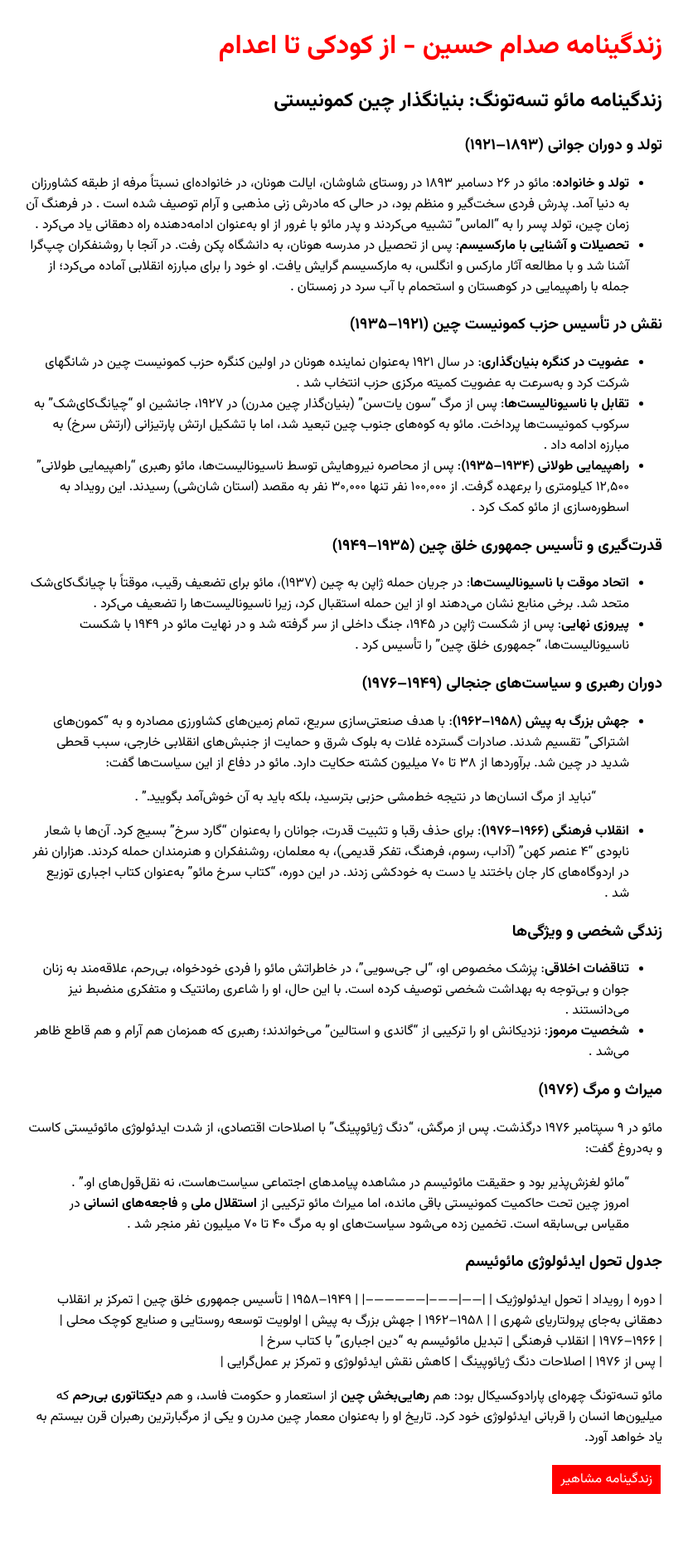
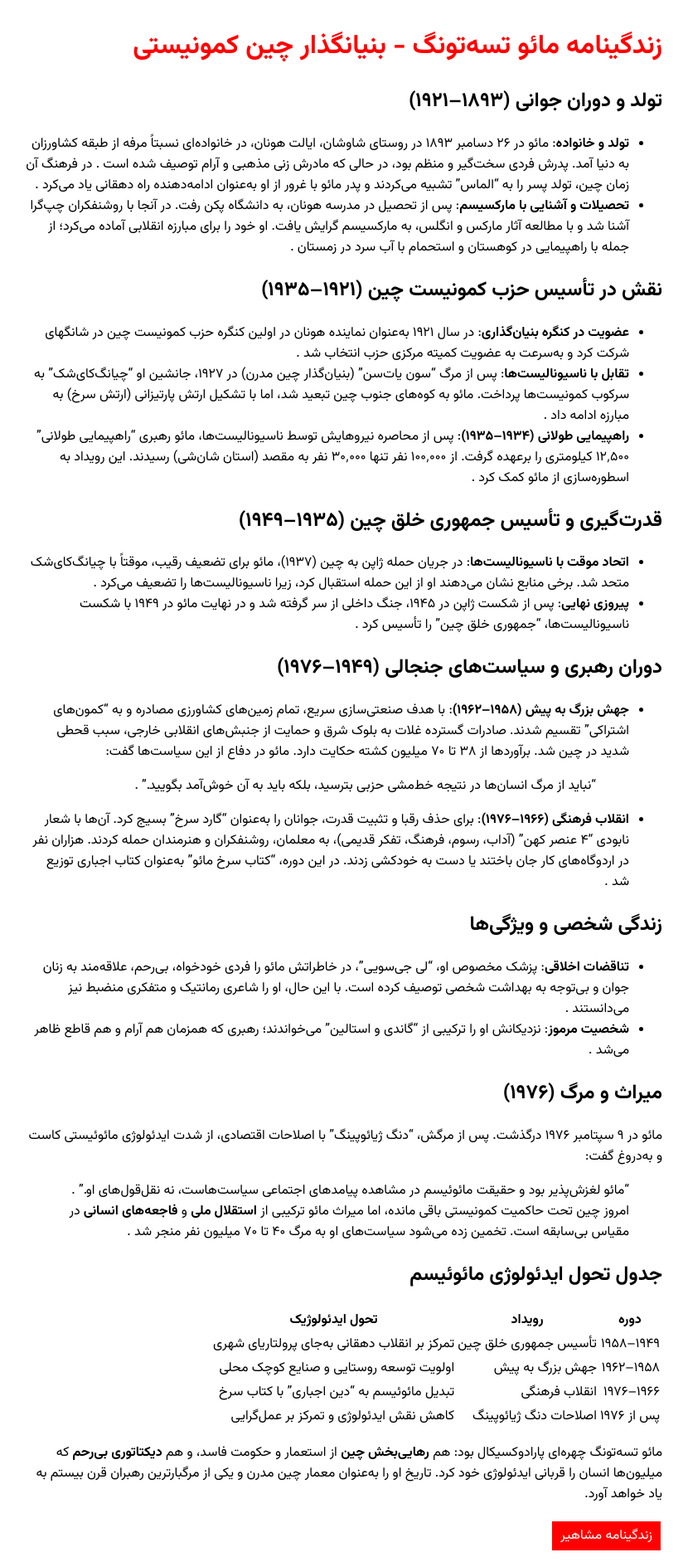
Before and after one commit to darkblog/darkblog.github.io, a Jekyll site: the page built from _posts/2025-7-3-35.md, in a window 1280 px wide. Shown: the whole page at 83% size, without its empty margins (225-1055 px from the left). Built offline with Jekyll 4.4.1, drawn with Linux system fonts in a browser that asks for light colours; before the commit the page ends 1815 px from its top, so only the background shows below that.

Commit message:
Update 2025-7-3-35.md

```diff
--- a/_posts/2025-7-3-35.md
+++ b/_posts/2025-7-3-35.md
@@ -1,38 +1,37 @@
 ---
 layout: post
-title: زندگینامه صدام حسین - از کودکی تا اعدام
+title: زندگینامه مائو تسه‌تونگ - بنیانگذار چین کمونیستی
 ---
 
-## زندگینامه مائو تسه‌تونگ: بنیانگذار چین کمونیستی
-
-### تولد و دوران جوانی (۱۸۹۳–۱۹۲۱)
+## تولد و دوران جوانی (۱۸۹۳–۱۹۲۱)
 - **تولد و خانواده**: مائو در ۲۶ دسامبر ۱۸۹۳ در روستای شاوشان، ایالت هونان، در خانواده‌ای نسبتاً مرفه از طبقه کشاورزان به دنیا آمد. پدرش فردی سخت‌گیر و منظم بود، در حالی که مادرش زنی مذهبی و آرام توصیف شده است . در فرهنگ آن زمان چین، تولد پسر را به "الماس" تشبیه می‌کردند و پدر مائو با غرور از او به‌عنوان ادامه‌دهنده راه دهقانی یاد می‌کرد .
 - **تحصیلات و آشنایی با مارکسیسم**: پس از تحصیل در مدرسه هونان، به دانشگاه پکن رفت. در آنجا با روشنفکران چپ‌گرا آشنا شد و با مطالعه آثار مارکس و انگلس، به مارکسیسم گرایش یافت. او خود را برای مبارزه انقلابی آماده می‌کرد؛ از جمله با راهپیمایی در کوهستان و استحمام با آب سرد در زمستان .
 
-### نقش در تأسیس حزب کمونیست چین (۱۹۲۱–۱۹۳۵)
+## نقش در تأسیس حزب کمونیست چین (۱۹۲۱–۱۹۳۵)
 - **عضویت در کنگره بنیان‌گذاری**: در سال ۱۹۲۱ به‌عنوان نماینده هونان در اولین کنگره حزب کمونیست چین در شانگهای شرکت کرد و به‌سرعت به عضویت کمیته مرکزی حزب انتخاب شد .
 - **تقابل با ناسیونالیست‌ها**: پس از مرگ "سون یات‌سن" (بنیان‌گذار چین مدرن) در ۱۹۲۷، جانشین او "چیانگ‌کای‌شک" به سرکوب کمونیست‌ها پرداخت. مائو به کوه‌های جنوب چین تبعید شد، اما با تشکیل ارتش پارتیزانی (ارتش سرخ) به مبارزه ادامه داد .
 - **راهپیمایی طولانی (۱۹۳۴–۱۹۳۵)**: پس از محاصره نیروهایش توسط ناسیونالیست‌ها، مائو رهبری "راهپیمایی طولانی" ۱۲٬۵۰۰ کیلومتری را برعهده گرفت. از ۱۰۰٬۰۰۰ نفر تنها ۳۰٬۰۰۰ نفر به مقصد (استان شان‌شی) رسیدند. این رویداد به اسطوره‌سازی از مائو کمک کرد .
 
-### قدرت‌گیری و تأسیس جمهوری خلق چین (۱۹۳۵–۱۹۴۹)
+## قدرت‌گیری و تأسیس جمهوری خلق چین (۱۹۳۵–۱۹۴۹)
 - **اتحاد موقت با ناسیونالیست‌ها**: در جریان حمله ژاپن به چین (۱۹۳۷)، مائو برای تضعیف رقیب، موقتاً با چیانگ‌کای‌شک متحد شد. برخی منابع نشان می‌دهند او از این حمله استقبال کرد، زیرا ناسیونالیست‌ها را تضعیف می‌کرد .
 - **پیروزی نهایی**: پس از شکست ژاپن در ۱۹۴۵، جنگ داخلی از سر گرفته شد و در نهایت مائو در ۱۹۴۹ با شکست ناسیونالیست‌ها، "جمهوری خلق چین" را تأسیس کرد .
 
-### دوران رهبری و سیاست‌های جنجالی (۱۹۴۹–۱۹۷۶)
+## دوران رهبری و سیاست‌های جنجالی (۱۹۴۹–۱۹۷۶)
 - **جهش بزرگ به پیش (۱۹۵۸–۱۹۶۲)**: با هدف صنعتی‌سازی سریع، تمام زمین‌های کشاورزی مصادره و به "کمون‌های اشتراکی" تقسیم شدند. صادرات گسترده غلات به بلوک شرق و حمایت از جنبش‌های انقلابی خارجی، سبب قحطی شدید در چین شد. برآوردها از ۳۸ تا ۷۰ میلیون کشته حکایت دارد. مائو در دفاع از این سیاست‌ها گفت:
   > "نباید از مرگ انسان‌ها در نتیجه خط‌مشی حزبی بترسید، بلکه باید به آن خوش‌آمد بگویید." .
 - **انقلاب فرهنگی (۱۹۶۶–۱۹۷۶)**: برای حذف رقبا و تثبیت قدرت، جوانان را به‌عنوان "گارد سرخ" بسیج کرد. آن‌ها با شعار نابودی "۴ عنصر کهن" (آداب، رسوم، فرهنگ، تفکر قدیمی)، به معلمان، روشنفکران و هنرمندان حمله کردند. هزاران نفر در اردوگاه‌های کار جان باختند یا دست به خودکشی زدند. در این دوره، "کتاب سرخ مائو" به‌عنوان کتاب اجباری توزیع شد .
 
-### زندگی شخصی و ویژگی‌ها
+## زندگی شخصی و ویژگی‌ها
 - **تناقضات اخلاقی**: پزشک مخصوص او، "لی جی‌سویی"، در خاطراتش مائو را فردی خودخواه، بی‌رحم، علاقه‌مند به زنان جوان و بی‌توجه به بهداشت شخصی توصیف کرده است. با این حال، او را شاعری رمانتیک و متفکری منضبط نیز می‌دانستند .
 - **شخصیت مرموز**: نزدیکانش او را ترکیبی از "گاندی و استالین" می‌خواندند؛ رهبری که همزمان هم آرام و هم قاطع ظاهر می‌شد .
 
-### میراث و مرگ (۱۹۷۶)
+## میراث و مرگ (۱۹۷۶)
 مائو در ۹ سپتامبر ۱۹۷۶ درگذشت. پس از مرگش، "دنگ ژیائوپینگ" با اصلاحات اقتصادی، از شدت ایدئولوژی مائوئیستی کاست و به‌دروغ گفت:
 > "مائو لغزش‌پذیر بود و حقیقت مائوئیسم در مشاهده پیامدهای اجتماعی سیاست‌هاست، نه نقل‌قول‌های او." .
 امروز چین تحت حاکمیت کمونیستی باقی مانده، اما میراث مائو ترکیبی از **استقلال ملی** و **فاجعه‌های انسانی** در مقیاس بی‌سابقه است. تخمین زده می‌شود سیاست‌های او به مرگ ۴۰ تا ۷۰ میلیون نفر منجر شد .
 
-### جدول تحول ایدئولوژی مائوئیسم
+## جدول تحول ایدئولوژی مائوئیسم
+
 | دوره | رویداد | تحول ایدئولوژیک |
 |------|--------|-----------------|
 | ۱۹۴۹–۱۹۵۸ | تأسیس جمهوری خلق چین | تمرکز بر انقلاب دهقانی به‌جای پرولتاریای شهری  |
```
